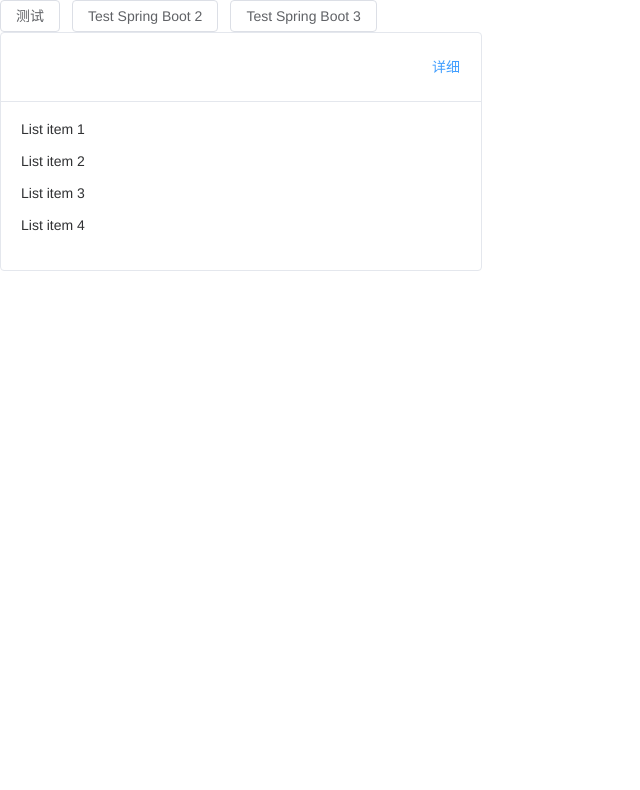
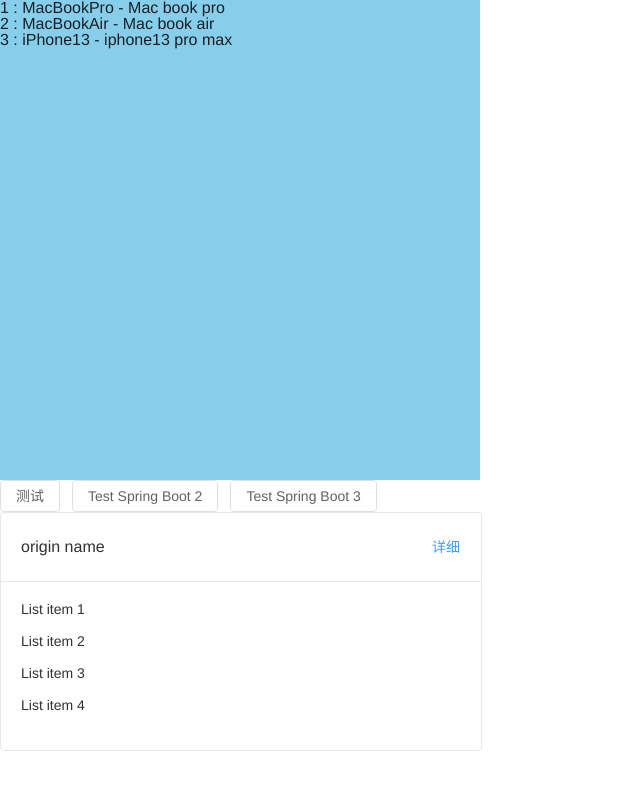
Before and after one commit to geekhall/vite-demo, a Vue app: page /axios-test in a window 1280 px wide. Shown: the top 790 px of the page, without its empty margins (0-640 px from the left). Built offline with nearby package versions, Linux system fonts and the light colour scheme.

Commit message:
style(style): fix: test axios

```diff
--- a/auto-imports.d.ts
+++ b/auto-imports.d.ts
@@ -3,14 +3,17 @@
 declare global {
   const ElAside: typeof import('element-plus/es')['ElAside']
   const ElButton: typeof import('element-plus/es')['ElButton']
-  const ElCard: typeof import('element-plus/es')['ElCard']
+  const ElCheckbox: typeof import('element-plus/es')['ElCheckbox']
   const ElContainer: typeof import('element-plus/es')['ElContainer']
   const ElDropdown: typeof import('element-plus/es')['ElDropdown']
   const ElDropdownItem: typeof import('element-plus/es')['ElDropdownItem']
   const ElDropdownMenu: typeof import('element-plus/es')['ElDropdownMenu']
   const ElFooter: typeof import('element-plus/es')['ElFooter']
+  const ElForm: typeof import('element-plus/es')['ElForm']
+  const ElFormItem: typeof import('element-plus/es')['ElFormItem']
   const ElHeader: typeof import('element-plus/es')['ElHeader']
   const ElIcon: typeof import('element-plus/es')['ElIcon']
+  const ElInput: typeof import('element-plus/es')['ElInput']
   const ElMain: typeof import('element-plus/es')['ElMain']
   const ElMenu: typeof import('element-plus/es')['ElMenu']
   const ElMenuItem: typeof import('element-plus/es')['ElMenuItem']
--- a/components.d.ts
+++ b/components.d.ts
@@ -6,14 +6,17 @@
   export interface GlobalComponents {
     ElAside: typeof import('element-plus/es')['ElAside']
     ElButton: typeof import('element-plus/es')['ElButton']
-    ElCard: typeof import('element-plus/es')['ElCard']
+    ElCheckbox: typeof import('element-plus/es')['ElCheckbox']
     ElContainer: typeof import('element-plus/es')['ElContainer']
     ElDropdown: typeof import('element-plus/es')['ElDropdown']
     ElDropdownItem: typeof import('element-plus/es')['ElDropdownItem']
     ElDropdownMenu: typeof import('element-plus/es')['ElDropdownMenu']
     ElFooter: typeof import('element-plus/es')['ElFooter']
+    ElForm: typeof import('element-plus/es')['ElForm']
+    ElFormItem: typeof import('element-plus/es')['ElFormItem']
     ElHeader: typeof import('element-plus/es')['ElHeader']
     ElIcon: typeof import('element-plus/es')['ElIcon']
+    ElInput: typeof import('element-plus/es')['ElInput']
     ElMain: typeof import('element-plus/es')['ElMain']
     ElMenu: typeof import('element-plus/es')['ElMenu']
     ElMenuItem: typeof import('element-plus/es')['ElMenuItem']
@@ -22,6 +25,7 @@
     ElSubMenu: typeof import('element-plus/es')['ElSubMenu']
     ElTable: typeof import('element-plus/es')['ElTable']
     ElTableColumn: typeof import('element-plus/es')['ElTableColumn']
+    SvgIcon: typeof import('./src/components/SvgIcon/index.vue')['default']
   }
 }
 
--- a/src/router/index.ts
+++ b/src/router/index.ts
@@ -25,8 +25,8 @@
 const routes = [
   {
     path: "/",
-    name: "Home",
-    component: Home,
+    name: "Login",
+    component: Login,
   },
   { path: "/login", component: Login },
   { path: "/loginsample1", component: LoginSample1 },
--- a/src/view/AxiosTest.vue
+++ b/src/view/AxiosTest.vue
@@ -1,4 +1,11 @@
 <template>
+  <div class="demo">
+    <ul>
+      <li v-for="(p, index) in demoProducts" :key="p.id">
+        {{ p.id }} : {{ p.name }} - {{ p.description }}
+      </li>
+    </ul>
+  </div>
   <el-button @click="test">测试</el-button>
   <el-button @click="test2">Test Spring Boot 2 </el-button>
   <el-button @click="test3">Test Spring Boot 3 </el-button>
@@ -6,7 +13,7 @@
   <el-card shadow="hover" class="box-card">
     <template #header>
       <div class="card-header">
-        <span>{{ card_name }}</span>
+        <span>{{ product.name }}</span>
         <el-button class="button" type="text">详细</el-button>
       </div>
     </template>
@@ -15,15 +22,51 @@
 </template>
 
 <script lang="ts">
-import { defineComponent } from 'vue'
+import { IProduct } from '../api/shop'
+import { defineComponent, reactive } from 'vue'
 import { getUser, hello } from '../service/api/user'
 import axios, { AxiosRequestConfig, AxiosResponse } from 'axios'
 
 export default defineComponent({
   setup() {
+    let demoProducts = [
+      {
+        id: 1,
+        name: 'MacBookPro',
+        description: 'Mac book pro',
+        brand: 'Apple',
+        price: 15000,
+        isDeleted: false
+      },
+      {
+        id: 2,
+        name: 'MacBookAir',
+        description: 'Mac book air',
+        brand: 'Apple',
+        price: 8000,
+        isDeleted: false
+      },
+      {
+        id: 3,
+        name: 'iPhone13',
+        description: 'iphone13 pro max',
+        brand: 'Apple',
+        price: 9800,
+        isDeleted: false
+      }
+    ]
+    let products = [] as IProduct[]
+    let product = reactive({
+      id: null,
+      name: 'origin name',
+      description: '',
+      brand: '',
+      price: 0,
+      isDelete: false
+    })
     const test = async () => {
       await getUser().then((res: any) => {
-        console.log(res.data)
+        console.log('###' + res.data)
       })
     }
     const test2 = async () => {
@@ -33,6 +76,8 @@
       })
         .then((res: any) => {
           console.log(res.data)
+          products = res.data
+          console.log('Test2:@@@' + JSON.stringify(products))
         })
         .catch((err: any) => {
           console.log(err.message)
@@ -45,16 +90,20 @@
     const test3 = async () => {
       const result = await axios({
         method: 'GET',
-        url: '/test.txt'
+        url: '/api/product/1'
       })
         .then((res: any) => {
-          console.log(res.data)
+          console.log('Test3:@@@: res.data=' + res.data)
+          console.log('Test3:@@@: product=' + product)
+          product = JSON.stringify(res.data)
+
+          console.log('Test3:@@@' + JSON.stringify(product))
         })
         .catch((err: any) => {
           console.log(err.message)
         })
     }
-    return { test, test2, test3 }
+    return { test, test2, test3, product, products, demoProducts }
   }
 })
 </script>
@@ -77,4 +126,9 @@
 .box-card {
   width: 480px;
 }
+.demo {
+  background-color: skyblue;
+  width: 480px;
+  height: 480px;
+}
 </style>
--- a/src/view/login/index.vue
+++ b/src/view/login/index.vue
@@ -64,7 +64,7 @@
 import axios from 'axios'
 
 export default {
-  setup(props) {
+  setup() {
     // const data = reactive({
     //   captchaURL: ''
     // })
--- a/vite.config.ts
+++ b/vite.config.ts
@@ -96,10 +96,10 @@
   },
   server: {
     port: '3000',
-    open: true, //自动打开
-    base: './ ', //生产环境路径
+    open: true, // 自动打开浏览器
+    base: './ ', // 生产环境路径
     proxy: {
-      // 本地开发环境通过代理实现跨域，生产环境使用 nginx 转发
+      // 本地开发环境通过代理实现跨域，生产环境使用后端CORS或者nginx 转发
       // 正则表达式写法
       //这里是通过请求/api 来转发到 https://api.xxx.com/
       //假如你要请求https://api.xxx.com/a/a
```
